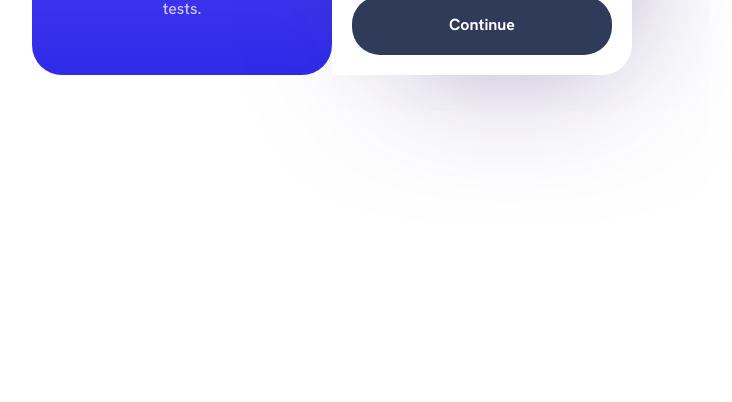
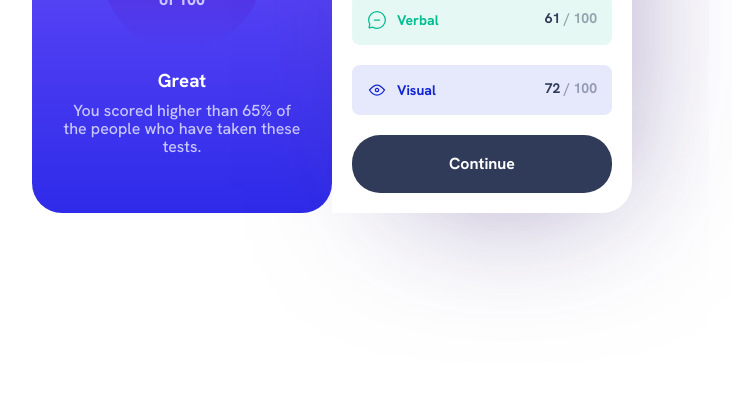
Before and after one commit to Zpect31/Frontend-Mentor-1, a plain HTML site: page index.html in a window 1280 px wide. Shown: the part 398-800 px from the top of the page, without its empty margins (308-1040 px from the left). Drawn offline with Linux system fonts and the light colour scheme.

Commit message:
Improving vertical center

```diff
--- a/css/styles.css
+++ b/css/styles.css
@@ -50,9 +50,19 @@ body{
 }
 
 @media (min-width: 375px) {
+    body {
+        display: flex;
+        flex-direction: column;
+        justify-content: center;
+        align-items: center;
+        min-height: 100vh;
+    }
+}
+
+@media (min-width: 375px) {
     .contenedor {
         width: min(90%, 60rem);
-        margin: 5rem auto;
+        margin: 0 auto;
         display: grid;
         grid-template-columns: repeat(2, 1fr);
     }
```
